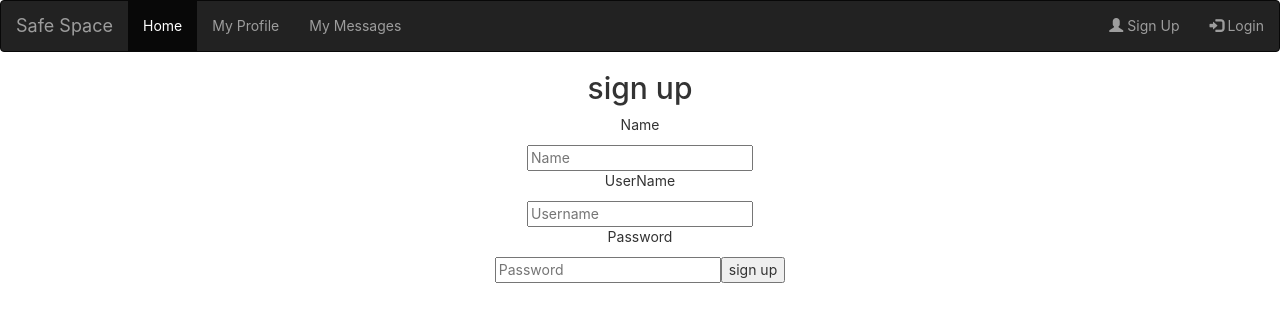
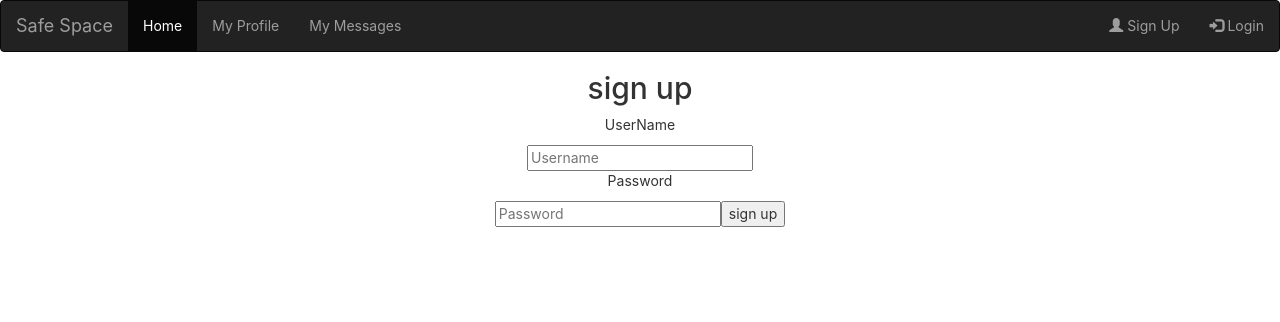
Before and after one commit to safespace-bw/frontend, a React (Create React App) app in the folder safespace/: page /signup in a window 1280 px wide. Shown: the top 322 px of the page. Built offline with nearby package versions, Linux system fonts and the light colour scheme.

Commit message:
axios post for signup works with api auth

```diff
--- a/safespace/src/actions/signupAction.js
+++ b/safespace/src/actions/signupAction.js
@@ -9,7 +9,7 @@ export const SIGNUP_FAILURE = "SIGNUP_FAIL";
 export const signup = signup => dispatch => {
   dispatch({ type: SIGNUP_START });
   axios
-    .post(`${baseUrl}/api/register`, signup)
+    .post(`${baseUrl}/api/auth/register`, signup)
     .then(res => {
       dispatch({ type: SIGNUP_SUCCESS, payload: res.data });
     })
--- a/safespace/src/components/Nav.js
+++ b/safespace/src/components/Nav.js
@@ -6,7 +6,7 @@ const Nav = () => {
     <nav className="navbar navbar-inverse">
       <div className="container-fluid">
         <div className="navbar-header">
-          <a className="navbar-brand" href="#">
+          <a className="navbar-brand" href="https://safespace.netlify.com/">
             Safe Space
           </a>
         </div>
--- a/safespace/src/components/Signup.js
+++ b/safespace/src/components/Signup.js
@@ -4,7 +4,6 @@ import { signup } from "../actions/signupAction";
 
 class Signup extends Component {
   state = {
-    name: "",
     username: "",
     password: ""
   };
@@ -24,14 +23,6 @@ class Signup extends Component {
       <div>
         <h2>{this.props.displayText}</h2>
         <form onSubmit={this.signup}>
-          <p>Name</p>
-          <input
-            onChange={this.input}
-            placeholder="Name"
-            value={this.state.name}
-            name="name"
-            type="text"
-          />
           <p>UserName</p>
           <input
             onChange={this.input}
```
